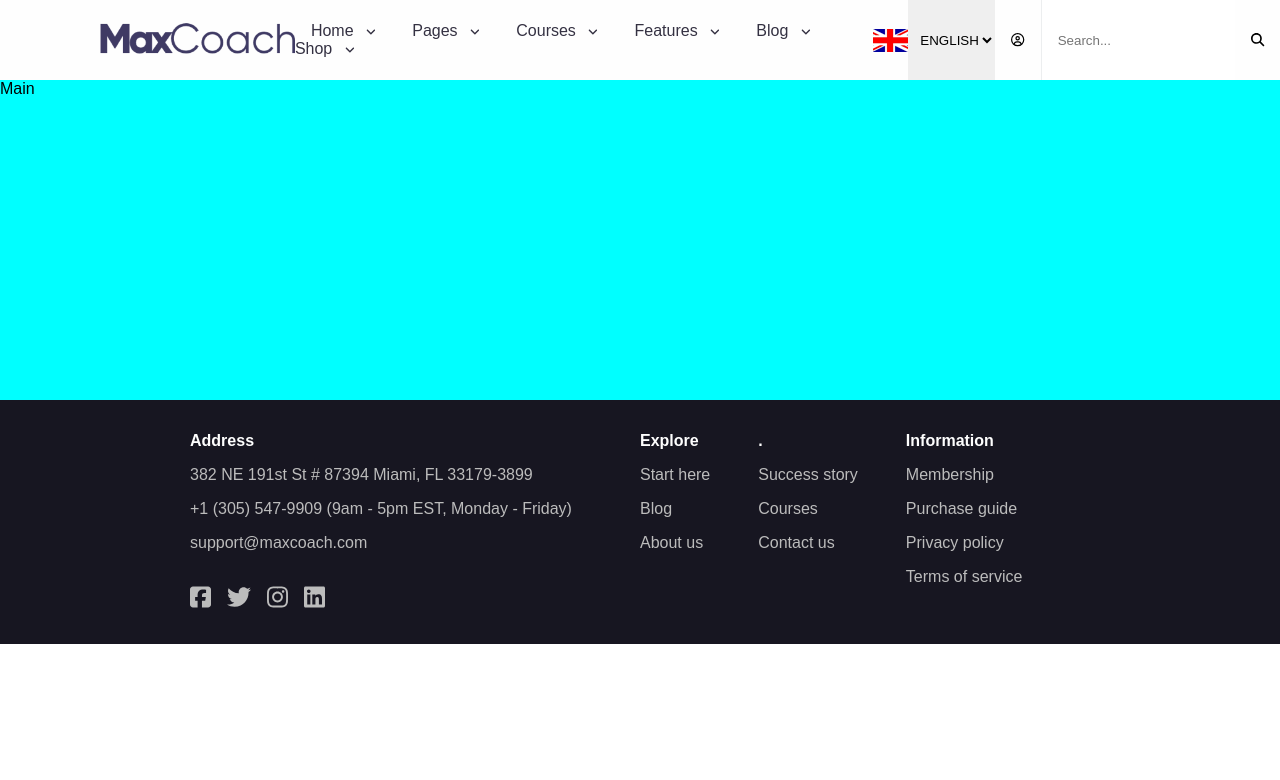
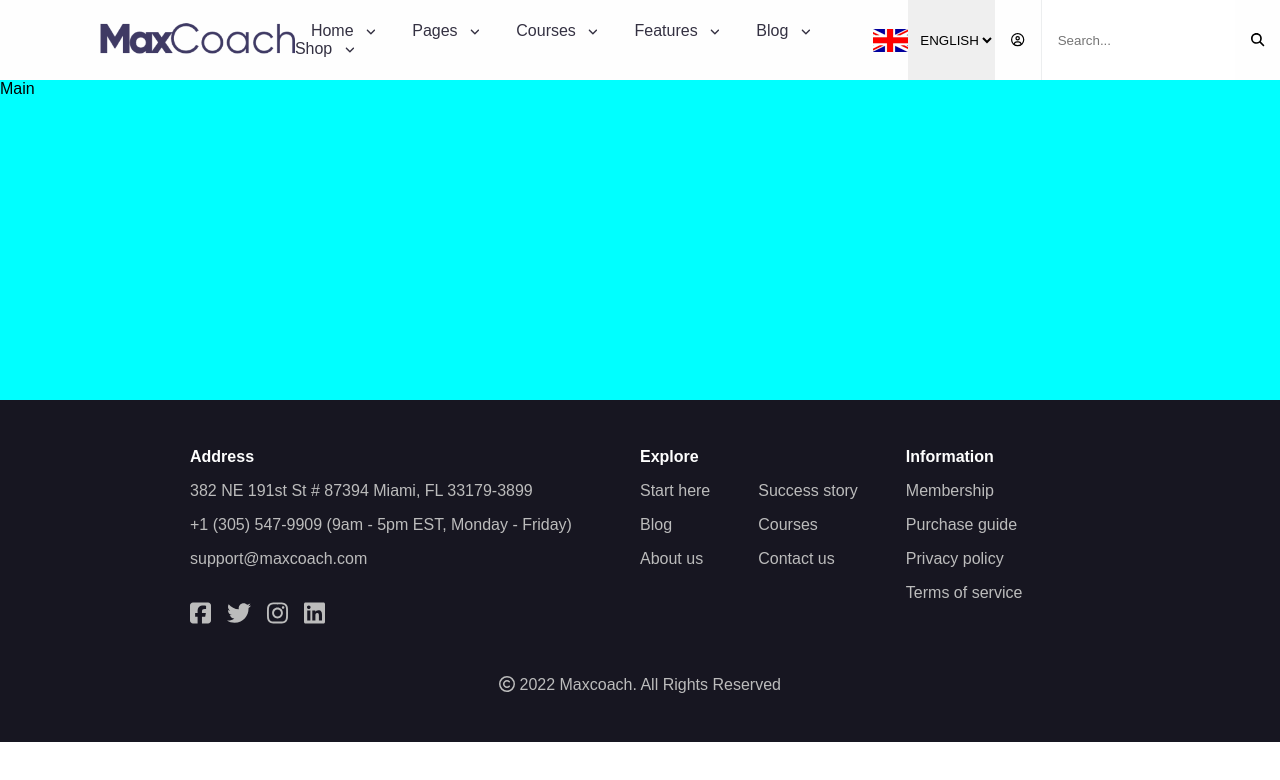
Before and after one commit to Barbarubia/proj-html-vuejs, a Vue app: page / in a window 1280 px wide. Shown: the top 780 px of the page. Built offline with nearby package versions, Linux system fonts and the light colour scheme.

Commit message:
footer aggiunto copyright

```diff
--- a/src/components/FooterMaxCoach.vue
+++ b/src/components/FooterMaxCoach.vue
@@ -1,7 +1,8 @@
 <template>
   <footer>
       <div class="container-900">
-        <div class="column footer-left">
+        <!-- Parte sinistra del footer con indirizzo, contatti e socials -->
+        <div class="column">
           <ul class="footer-list footer-list-contacts">
               <li><h3>Address</h3></li>
               <li v-for="element in objContacts" :key="element">{{ element }}</li>
@@ -10,16 +11,22 @@
             <a v-for="social in arrLinksSocials" :key="social.name" :href="social.href"><font-awesome-icon :icon="'fa-brands ' + social.icon" /></a>
           </div>
         </div>
+        <!-- Parte destra del footer con tutti i link -->
         <div class="column">
           <ul class="footer-list">
               <li v-for="(element, index) in arrLinksFooter" :key="index">
-                  <h3>{{ element.category }}</h3>
+                  <h3 v-if="element.category !== ''">{{ element.category }}</h3>
+                  <h3 v-else class="blank-h3"></h3>
                   <ul class="footer-sublist">
                       <li v-for="(sublink, subindex) in element.subLinks" :key="subindex"><a href="sublink.href">{{ sublink.name }}</a></li>
                   </ul>
               </li>
           </ul>
         </div>
+      </div>
+      <!-- Copyright -->
+      <div class="container-900 copyright">
+        <font-awesome-icon icon="fa-regular fa-copyright" />&nbsp;2022 Maxcoach. All Rights Reserved
       </div>
   </footer>
 </template>
@@ -75,7 +82,7 @@ export default {
           ]
         },
         {
-          category: '.',
+          category: '',
           subLinks: [
             {
               href: '#',
@@ -123,7 +130,7 @@ export default {
 @import "../assets/scss/partials/general";
 
 footer {
-  padding: 2rem 0;
+  padding: 3rem 0;
   background-color: #171621;
   color: $cc-silver;
   .container-900 {
@@ -141,6 +148,9 @@ footer {
         h3 {
           font-size: 1rem;
           color: $cc-white;
+        }
+        .blank-h3::after {
+          content: '\00a0';
         }
         .footer-sublist {
           list-style: none;
@@ -164,6 +174,10 @@ footer {
         }
       }
     }
+    &.copyright {
+      margin-top: 3rem;
+      justify-content: center;
+    }
   }
 }
 </style>
--- a/src/main.js
+++ b/src/main.js
@@ -6,14 +6,14 @@ import { library } from '@fortawesome/fontawesome-svg-core'
 
 /* import specific icons */
 import { faAngleDown, faMagnifyingGlass } from '@fortawesome/free-solid-svg-icons'
-import { faCircleUser } from '@fortawesome/free-regular-svg-icons'
+import { faCircleUser, faCopyright } from '@fortawesome/free-regular-svg-icons'
 import { faFacebookSquare, faTwitter, faInstagram, faLinkedin } from '@fortawesome/free-brands-svg-icons'
 
 /* import font awesome icon component */
 import { FontAwesomeIcon } from '@fortawesome/vue-fontawesome'
 
 /* add icons to the library */
-library.add(faAngleDown, faCircleUser, faMagnifyingGlass, faFacebookSquare, faTwitter, faInstagram, faLinkedin)
+library.add(faAngleDown, faCircleUser, faMagnifyingGlass, faFacebookSquare, faTwitter, faInstagram, faLinkedin, faCopyright)
 
 /* add font awesome icon component */
 Vue.component('font-awesome-icon', FontAwesomeIcon)
```
